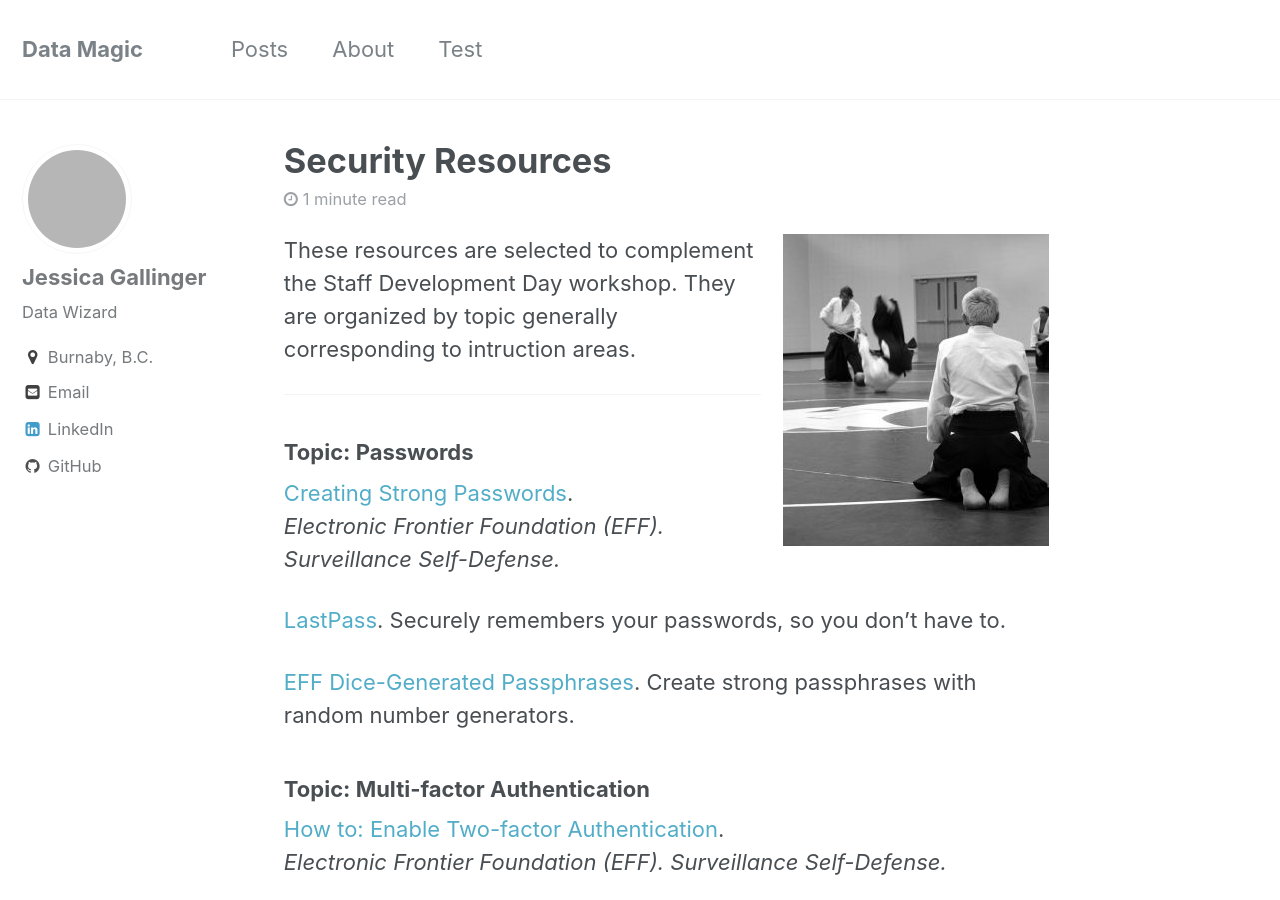
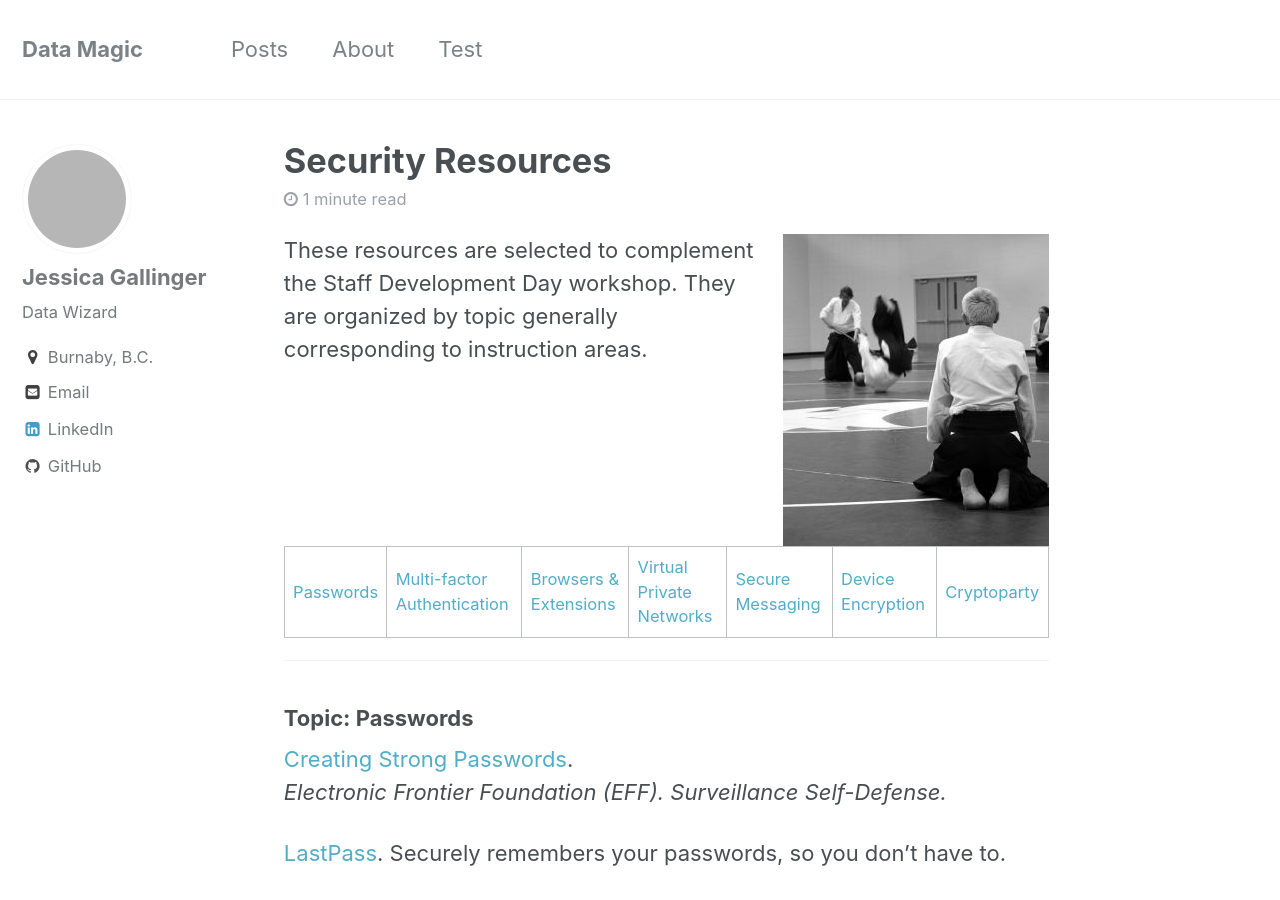
Before and after one commit to gallingerj/gallingerj.github.io, a Jekyll site: the page built from _posts/2017/2017-04-05-security-resources.md, in a window 1280 px wide and 900 px high. Built offline with Jekyll 4.4.1, drawn with Linux system fonts in a browser that asks for light colours; grey boxes are pictures that could not be loaded.

Commit message:
Added anchors

```diff
--- a/_posts/2017/2017-04-05-security-resources.md
+++ b/_posts/2017/2017-04-05-security-resources.md
@@ -6,7 +6,9 @@ excerpt: "Level-up your security"
 
 ---
 
-![Aikido]({{ site.url }}{{ site.baseurl }}/assets/images/aikido-362951_960_720.jpg){: .align-right} These resources are selected to complement the Staff Development Day workshop. They are organized by topic generally corresponding to intruction areas.
+![Aikido]({{ site.url }}{{ site.baseurl }}/assets/images/aikido-362951_960_720.jpg){: .align-right} These resources are selected to complement the Staff Development Day workshop. They are organized by topic generally corresponding to instruction areas.
+
+[Passwords](#topic:-passwords) | [Multi-factor Authentication](#topic:-multi-factor-authentication) | [Browsers & Extensions](#topic:-browsers-&-extensions) | [Virtual Private Networks](#topic:-virtual-private-networks-(vpns)) | [Secure Messaging](#topic:-secure-messaging) | [Device Encryption](#topic:-device-encryption) | [Cryptoparty](#topic:-cryptoparty!)
 
 ***
 
```
